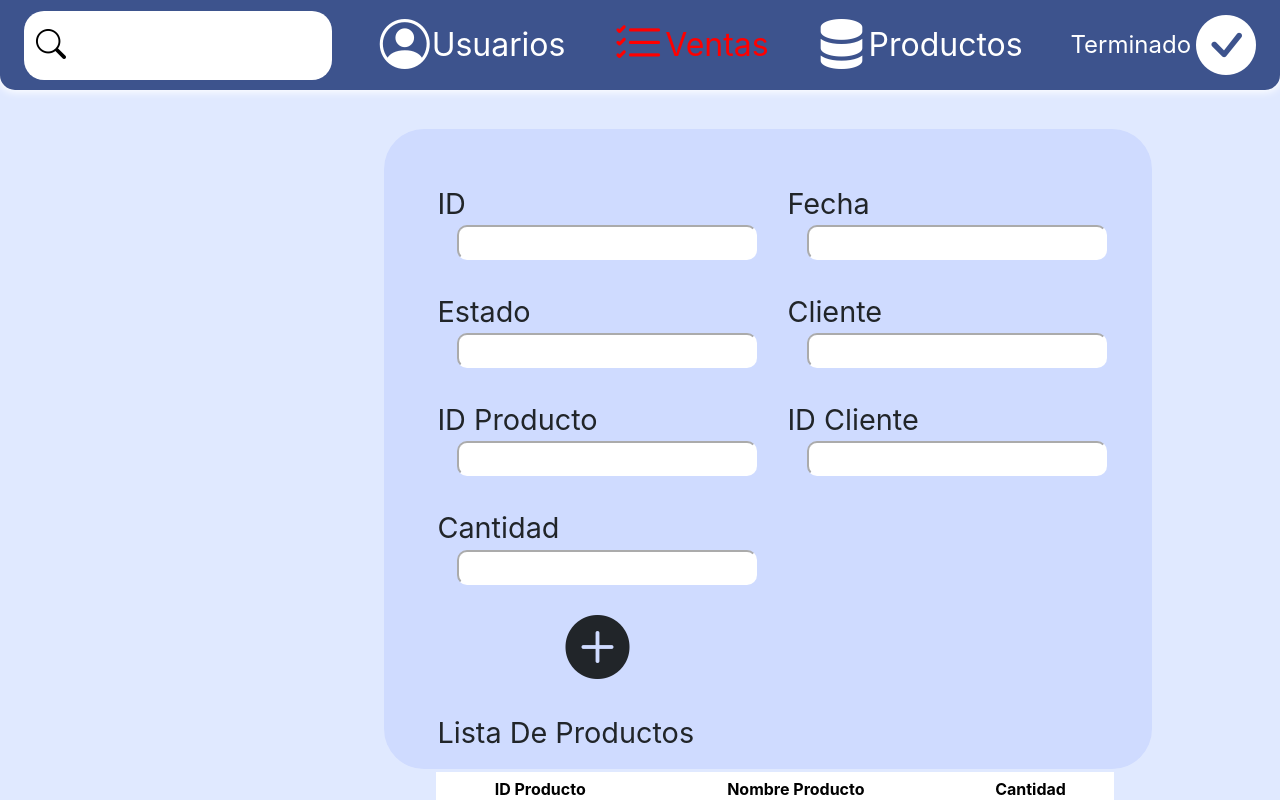
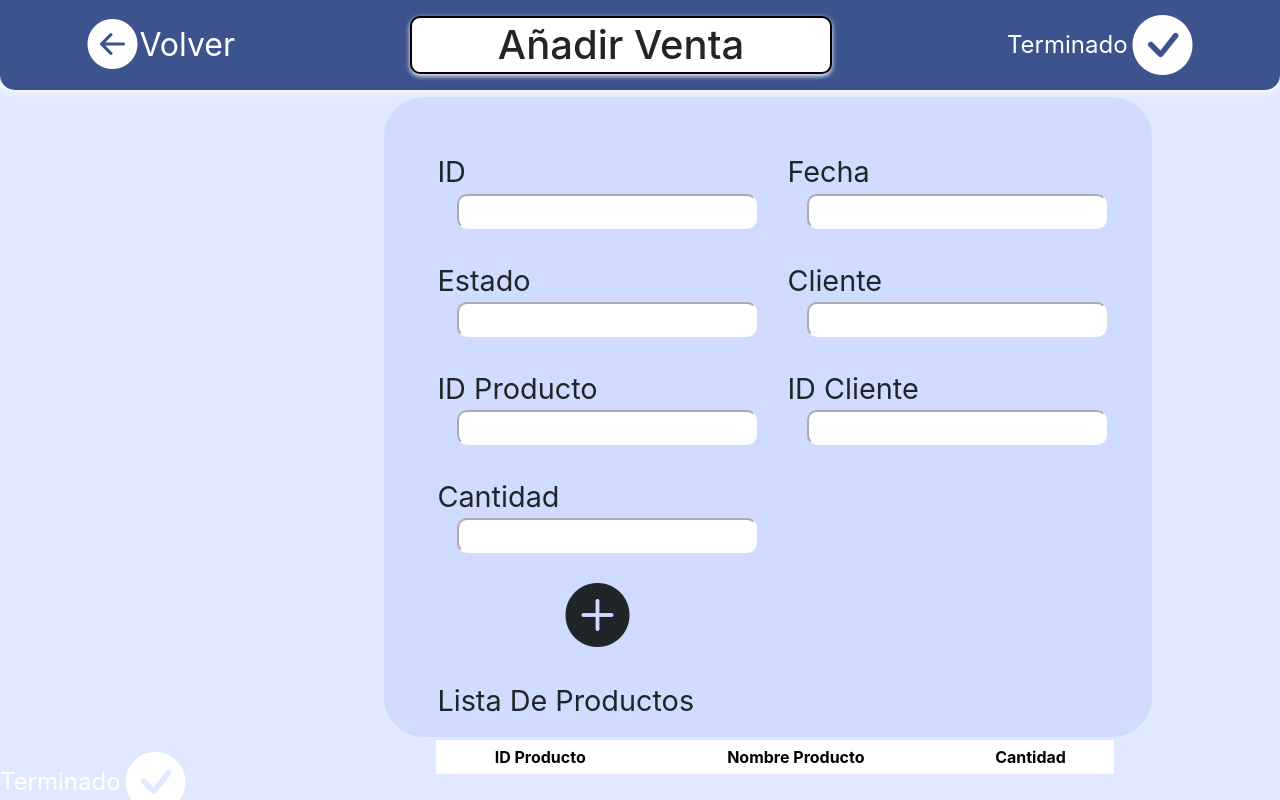
Before and after one commit to Alexcastr/deveApps, a React (Create React App) app: page /AddSale in a window 1280 px wide. Built offline with nearby package versions, Linux system fonts and the light colour scheme.

Commit message:
Header Páginas de Añadir

```diff
--- /dev/null
+++ b/src/Components/AddingPageHeader.jsx
@@ -0,0 +1,14 @@
+import React from "react";
+import BackButton from "./BackButton";
+import DoneButton from "./doneButton";
+const AddingPageHeader = ({ pageTitle, backPage }) => {
+  return (
+    <header className="header">
+      <BackButton backPage={backPage} />
+      <h1 className="pageTitle">{pageTitle}</h1>
+      <DoneButton/>
+    </header>
+  );
+};
+
+export default AddingPageHeader;
--- /dev/null
+++ b/src/Components/BackButton.jsx
@@ -0,0 +1,14 @@
+import React from "react";
+import { Link } from "react-router-dom";
+const BackButton = ({ backPage }) => {
+  return (
+    <div className="buttonContainer">
+      <Link to={backPage} className="buttonLink">
+        <i class="bi bi-arrow-left-circle-fill navButton"></i>
+        <p>Volver</p>
+      </Link>
+    </div>
+  );
+};
+
+export default BackButton;
--- a/src/Components/doneButton.jsx
+++ b/src/Components/doneButton.jsx
@@ -2,7 +2,7 @@ const done = () => {
   alert("Hecho");
 };
 
-const doneButton = () => {
+const DoneButton = () => {
   return (
       <div className="headerButton" onClick={done}>
         <p>Terminado</p>
@@ -11,4 +11,4 @@ const doneButton = () => {
   );
 };
 
-export default doneButton;
+export default DoneButton;
--- a/src/Styles/Header.css
+++ b/src/Styles/Header.css
@@ -64,3 +64,14 @@
   font-size: 60px;
   margin-left: 5px;
 }
+
+.pageTitle{
+  background-color: white;
+  padding: 3px;
+  width: 33%;
+  text-align: center;
+  margin-bottom: 0px;
+  border: 2px black solid;
+  border-radius: 10px;
+  box-shadow: 0px 2px 5px 0px white
+}
--- a/src/pages/AddSale.jsx
+++ b/src/pages/AddSale.jsx
@@ -1,14 +1,15 @@
 import FormBody from "Components/FormBody";
-import Header from "Components/header";
 import React from "react";
-
+import AddingPageHeader from "Components/AddingPageHeader";
+import DoneButton from "Components/doneButton";
 const AddSale = () => {
   return (
     <>
-    <div className = "AddVenta">
-        <Header current = "AddVenta" />
-        <FormBody/>
-    </div>
+      <div className="AddVenta">
+        <AddingPageHeader pageTitle="Añadir Venta" backPage="/ventas"/>
+        <FormBody />
+        <DoneButton/>
+      </div>
     </>
   );
 };
```
